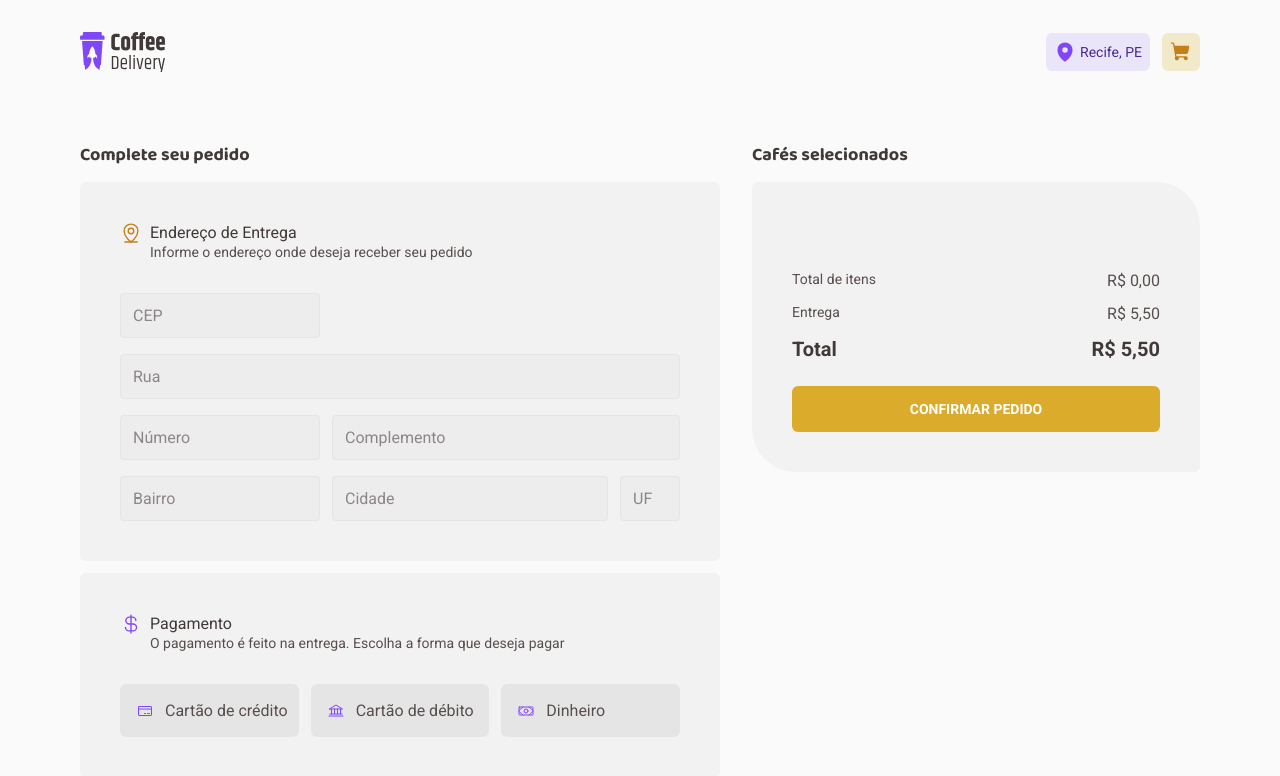
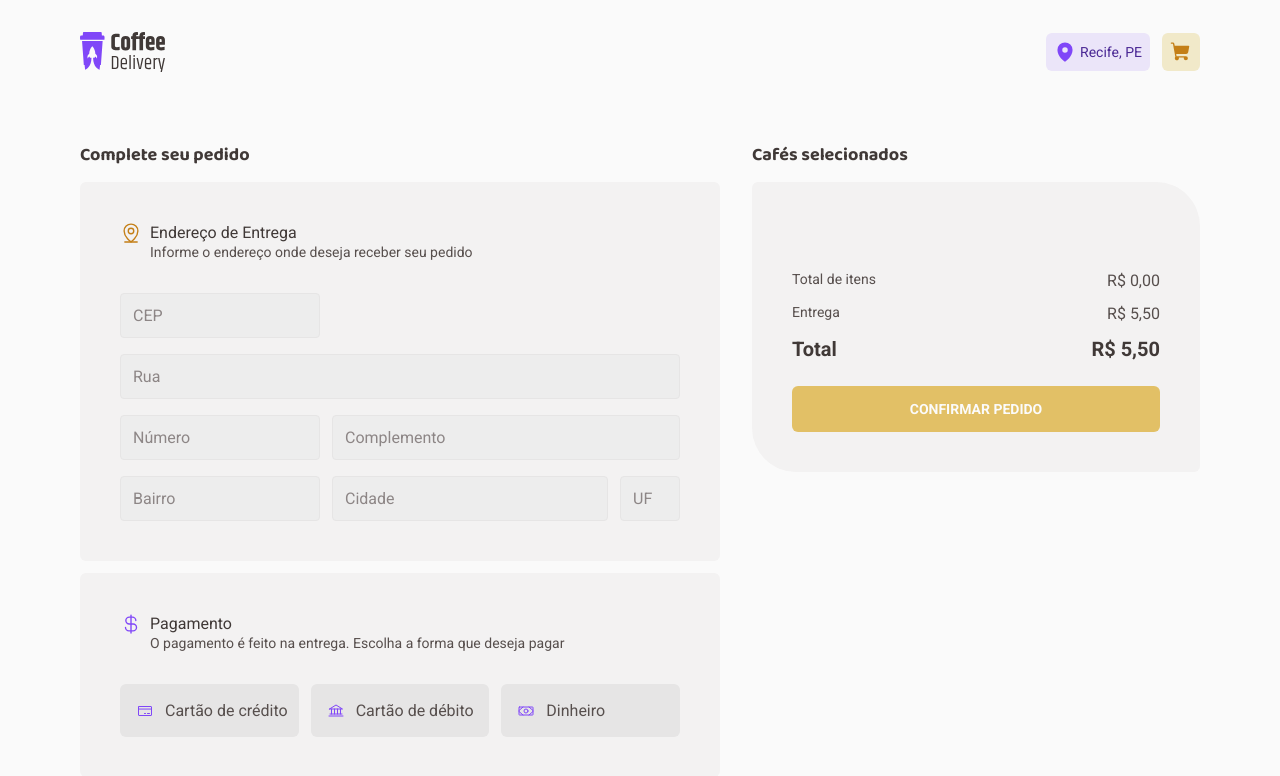
Before and after one commit to guilhermetravinski/ignite-coffee-delivery-1, a React (Vite) app: page /cart in a window 1280 px wide. Shown: the top 776 px of the page. Built offline with nearby package versions, Linux system fonts and the light colour scheme.

Commit message:
feat: add styles to disabled buttons and apply hover styles  to enabled buttons

```diff
--- a/src/components/ItemCounterButton/styles.ts
+++ b/src/components/ItemCounterButton/styles.ts
@@ -19,7 +19,12 @@ export const ItemCounterButtonContainer = styled.div`
 
     transition: background-color 0.5s;
 
-    &:hover {
+    &:disabled {
+      opacity: 0.7;
+      cursor: not-allowed;
+    }
+
+    &:not(:disabled):hover {
       color: ${(props) => props.theme.colors['brand-purple-dark']};
     }
   }
--- a/src/pages/Cart/components/CartSummary/styles.ts
+++ b/src/pages/Cart/components/CartSummary/styles.ts
@@ -146,7 +146,12 @@ export const CheckoutButton = styled.button`
 
   transition: background-color 0.2s;
 
-  &:hover {
+  &:disabled {
+    opacity: 0.7;
+    cursor: not-allowed;
+  }
+
+  &:not(:disabled):hover {
     background: ${(props) => props.theme.colors['brand-yellow-dark']};
   }
 `
--- a/src/pages/Cart/components/PaymentMethods/styles.ts
+++ b/src/pages/Cart/components/PaymentMethods/styles.ts
@@ -49,7 +49,12 @@ export const PaymentOptionButton = styled.button<PaymentOptionButtonProps>`
 
   transition: background-color 0.2s, color 0.2s;
 
-  &:hover {
+  &:disabled {
+    opacity: 0.7;
+    cursor: not-allowed;
+  }
+
+  &:not(:disabled):hover {
     color: ${(props) => props.theme.colors['base-subtitle']};
     background: ${(props) => props.theme.colors['base-hover']};
   }
```
